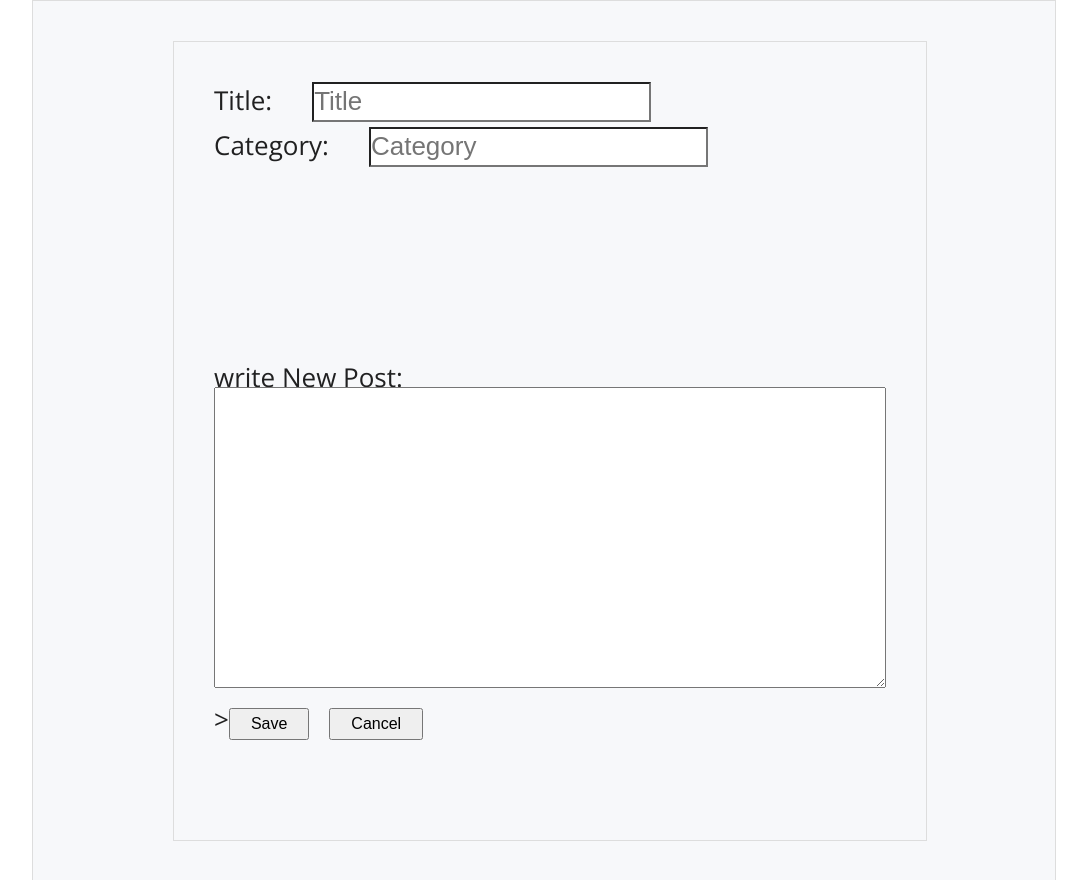
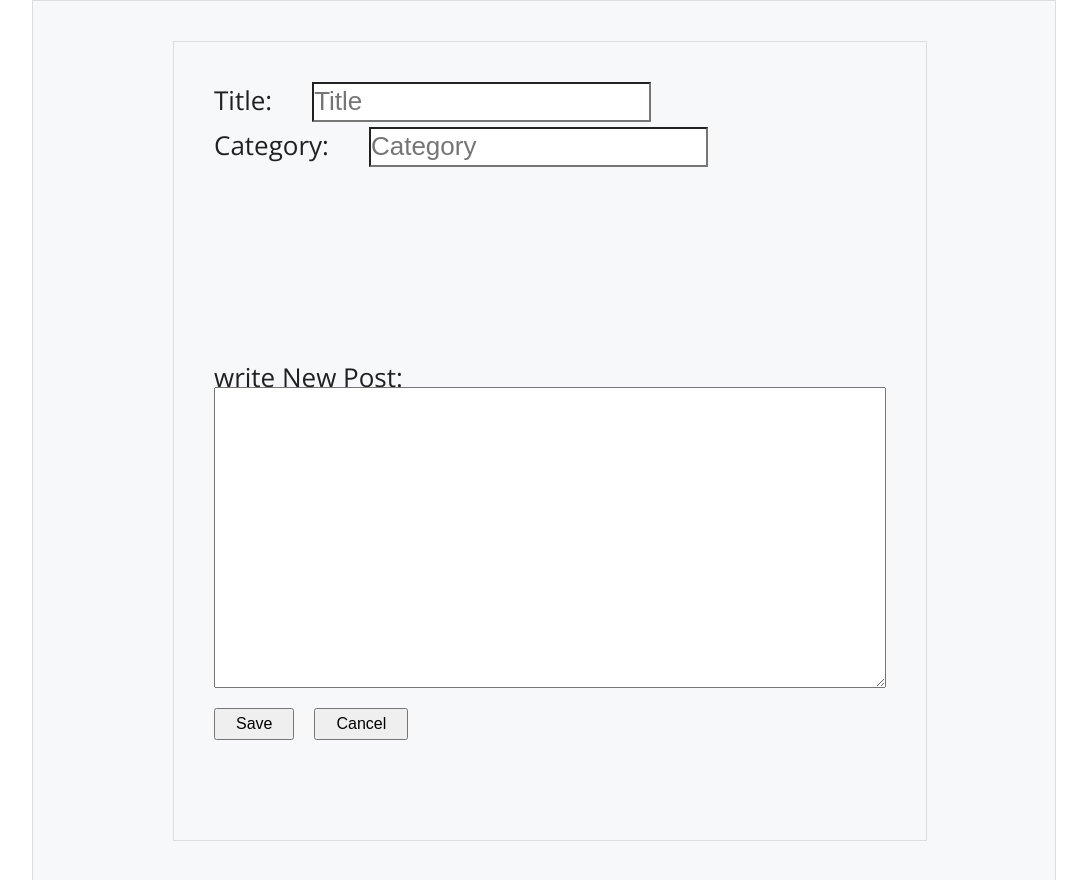
Before and after one commit to anyariazantceva/react-router-app, a React (Create React App) app: page /addpost in a window 1280 px wide. Shown: the whole page, without its empty margins (68-1155 px from the left). Built offline with nearby package versions, Linux system fonts and the light colour scheme.

Commit message:
id fixed

```diff
--- a/src/components/AddPost.js
+++ b/src/components/AddPost.js
@@ -27,6 +27,7 @@ export class AddPost extends Component {
     e.preventDefault();
 
     const newpost = {
+      id:(this.props.posts.length+1),
       title: this.state.title,
       category: this.state.category,
       content: this.state.content
@@ -74,7 +75,7 @@ export class AddPost extends Component {
               rows="10"
             ></textarea>
           </div>
-          ><button className="btn--save">Save</button>
+          <button className="btn--save">Save</button>
           <button on>Cancel</button>
         </form>
       </div>
--- a/src/components/posts.js
+++ b/src/components/posts.js
@@ -1,45 +1,44 @@
 const posts = [
   {
-        id: '01a',
-        title: 'My day in Integrify',
-        category: 'work',
-        content: 'Lorem ipsum dolor sit amet, consectetuer adipiscing elit. Aenean commodo ligula eget dolor. Aenean massa. Cum sociis natoque penatibus et magnis dis parturient montes, nascetur ridiculus mus. Donec quam felis, ultricies nec, pellentesque eu, pretium quis, sem. Nulla consequat massa quis enim. Donec pede justo, fringilla vel, aliquet nec, vulputate eget, arcu. In enim justo, rhoncus ut, imperdiet a, venenatis vitae, justo. Nullam dictum felis eu pede mollis pretium.',
-        userId: '105600790952176440765'
-
+    id: 1,
+    title: "My day in Integrify",
+    category: "work",
+    content:
+      "Lorem ipsum dolor sit amet, consectetuer adipiscing elit. Aenean commodo ligula eget dolor. Aenean massa. Cum sociis natoque penatibus et magnis dis parturient montes, nascetur ridiculus mus. Donec quam felis, ultricies nec, pellentesque eu, pretium quis, sem. Nulla consequat massa quis enim. Donec pede justo, fringilla vel, aliquet nec, vulputate eget, arcu. In enim justo, rhoncus ut, imperdiet a, venenatis vitae, justo. Nullam dictum felis eu pede mollis pretium.",
+    userId: "105600790952176440765"
   },
   {
-        id: '02b',
-        title: 'My talk at React Meeting',
-        category: 'speech',
-        content: 'Integer tincidunt. Cras dapibus. Vivamus elementum semper nisi. Aenean vulputate eleifend tellus. Aenean leo ligula, porttitor eu, consequat vitae, eleifend ac, enim. Aliquam lorem ante, dapibus in, viverra quis, feugiat a, tellus. Phasellus viverra nulla ut metus varius laoreet. Quisque rutrum. Aenean imperdiet. Etiam ultricies nisi vel augue. Curabitur ullamcorper ultricies nisi. Nam eget dui. Etiam rhoncus. ',
-        userId: '111111214336302767209'
-
+    id: 2,
+    title: "My talk at React Meeting",
+    category: "speech",
+    content:
+      "Integer tincidunt. Cras dapibus. Vivamus elementum semper nisi. Aenean vulputate eleifend tellus. Aenean leo ligula, porttitor eu, consequat vitae, eleifend ac, enim. Aliquam lorem ante, dapibus in, viverra quis, feugiat a, tellus. Phasellus viverra nulla ut metus varius laoreet. Quisque rutrum. Aenean imperdiet. Etiam ultricies nisi vel augue. Curabitur ullamcorper ultricies nisi. Nam eget dui. Etiam rhoncus. ",
+    userId: "111111214336302767209"
   },
   {
-        id: '03c',
-        title: 'Fun at the beach',
-        category: 'recreation',
-        content: 'Lorem ipsum dolor sit amet, consectetur adipisicing elit. Animi aperiam cumque cupiditate doloribus earum eligendi eveniet, facilis, laboriosam magnam modi nihil nobis perferendis provident qui reprehenderit sapiente, tempora vitae voluptatem!',
-        userId: '105600790952176440765'
-
+    id: 3,
+    title: "Fun at the beach",
+    category: "recreation",
+    content:
+      "Lorem ipsum dolor sit amet, consectetur adipisicing elit. Animi aperiam cumque cupiditate doloribus earum eligendi eveniet, facilis, laboriosam magnam modi nihil nobis perferendis provident qui reprehenderit sapiente, tempora vitae voluptatem!",
+    userId: "105600790952176440765"
   },
   {
-        id: '04d',
-        title: 'Running in the forest',
-        category: 'sport',
-        content: 'Lorem ipsum dolor sit amet, consectetur adipisicing elit. Animi aperiam cumque cupiditate doloribus earum eligendi eveniet, facilis, laboriosam magnam modi nihil nobis perferendis provident qui reprehenderit sapiente, tempora vitae voluptatem!',
-        userId: '105600790952176440765'
-
+    id: 4,
+    title: "Running in the forest",
+    category: "sport",
+    content:
+      "Lorem ipsum dolor sit amet, consectetur adipisicing elit. Animi aperiam cumque cupiditate doloribus earum eligendi eveniet, facilis, laboriosam magnam modi nihil nobis perferendis provident qui reprehenderit sapiente, tempora vitae voluptatem!",
+    userId: "105600790952176440765"
   },
   {
-        id: '05e',
-        title: 'Buying products',
-        category: 'daily',
-        content: 'A wonderful serenity has taken possession of my entire soul, like these sweet mornings of spring which I enjoy with my whole heart. I am alone, and feel the charm of existence in this spot, which was created for the bliss of souls like mine. I am so happy, my dear friend, so absorbed in the exquisite sense of mere tranquil existence, that I neglect my talents. ',
-        userId: '111111214336302767209'
-
-    },
-
+    id: 5,
+    title: "Buying products",
+    category: "daily",
+    content:
+      "A wonderful serenity has taken possession of my entire soul, like these sweet mornings of spring which I enjoy with my whole heart. I am alone, and feel the charm of existence in this spot, which was created for the bliss of souls like mine. I am so happy, my dear friend, so absorbed in the exquisite sense of mere tranquil existence, that I neglect my talents. ",
+    userId: "111111214336302767209"
+  }
 ];
 
-export default posts
+export default posts;
```
Lines whose indentation alone changed are shown as unchanged.
